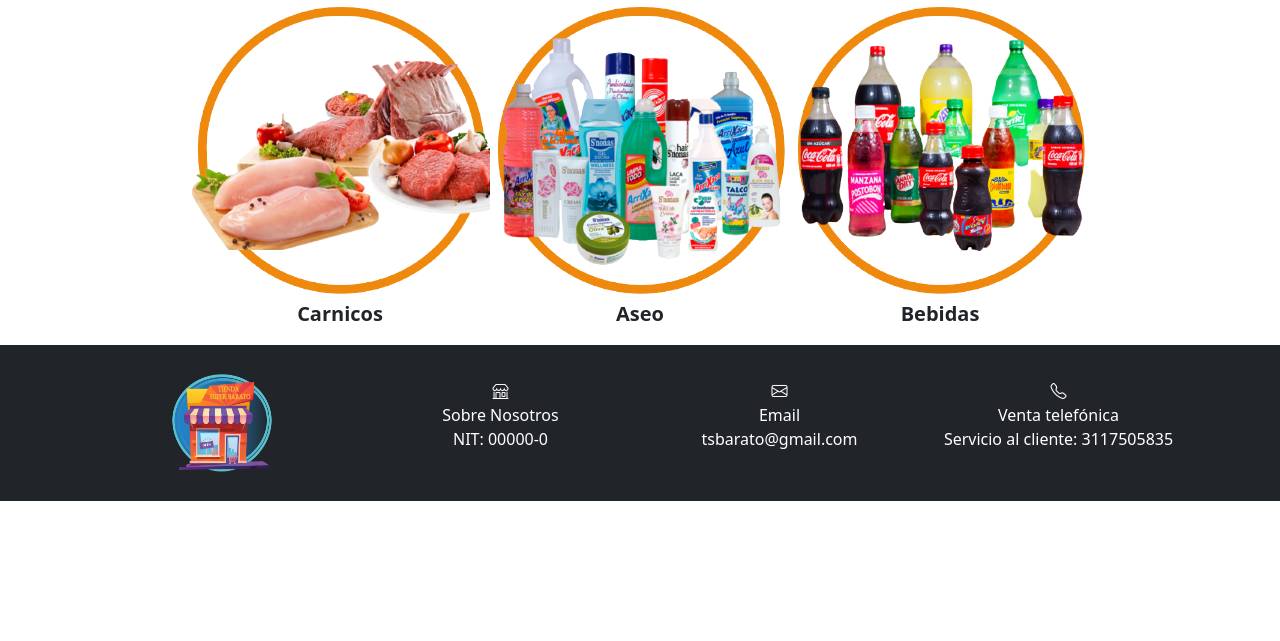
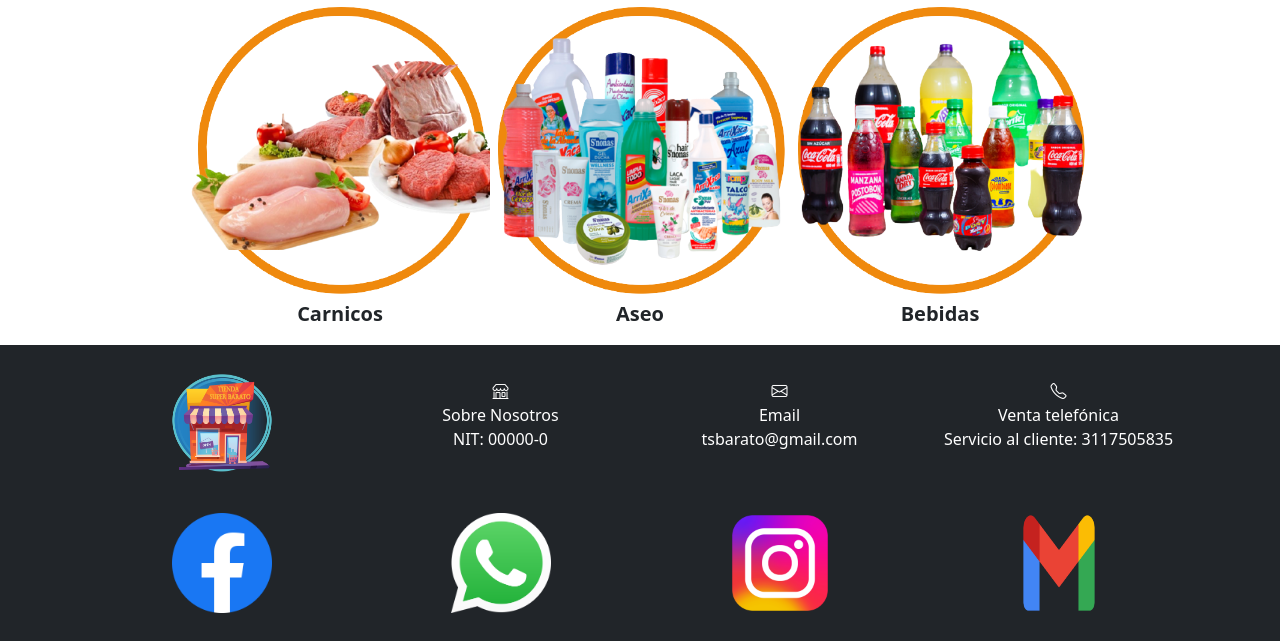
Before and after one commit to Mauro24190/tsbarato, a PHP site: page / in a window 1280 px wide. Shown: the part 1539-2180 px from the top of the page. Before the commit the page ends 2040 px from the top, so only its background shows below. Run offline with PHP 8.4, Linux system fonts and the light colour scheme; a stand-in replaces the project's code that opens the database connection.

Commit message:
arreglo de la decoracion de las interfacez del menu de ayuda, y arreglo del footer

```diff
--- a/assets/css/ventanas.css
+++ b/assets/css/ventanas.css
@@ -93,6 +93,7 @@ a{
     display: flex;
     margin-left: 10%;
 
+
 }
 
 
--- a/view/ayuda/contacto.php
+++ b/view/ayuda/contacto.php
@@ -7,7 +7,7 @@
           <button class="accordion-button collapsed" type="button" data-bs-toggle="collapse"
             data-bs-target="#panelsStayOpen-collapseFour" aria-expanded="false"
             aria-controls="panelsStayOpen-collapseFour">
-            <strong>Servicio al cliente.</strong>
+            <strong><i class="bi bi-person-bounding-box" style="color: #66AADD; font-size: 20px; padding-right: 15px;"></i>Servicio al cliente.</strong>
           </button>
         </h2>
         <div id="panelsStayOpen-collapseFour" class="accordion-collapse collapse">
@@ -22,7 +22,7 @@
           <button class="accordion-button collapsed" type="button" data-bs-toggle="collapse"
             data-bs-target="#panelsStayOpen-collapseFive" aria-expanded="false"
             aria-controls="panelsStayOpen-collapseFive">
-            <strong>Venta telefonica.</strong>
+            <strong><i class="bi bi-telephone-inbound" style="color:rgb(37, 211, 102); font-size: 20px; padding-right: 15px;"></i>Venta telefonica.</strong>
           </button>
         </h2>
         <div id="panelsStayOpen-collapseFive" class="accordion-collapse collapse">
@@ -37,7 +37,7 @@
           <button class="accordion-button collapsed" type="button" data-bs-toggle="collapse"
             data-bs-target="#panelsStayOpen-collapseSix" aria-expanded="false"
             aria-controls="panelsStayOpen-collapseSix">
-            <strong>Correo electronico.</strong>
+            <strong><i class="bi bi-envelope-at" style="color:rgb(219, 68, 55); font-size: 20px; padding-right: 15px;"></i>Correo electronico.</strong>
           </button>
         </h2>
         <div id="panelsStayOpen-collapseSix" class="accordion-collapse collapse">
--- a/view/footer.php
+++ b/view/footer.php
@@ -19,6 +19,20 @@
                 <i class="bi bi-telephone"></i>
                 <p>Venta telefónica<br>
                     Servicio al cliente: 3117505835</p>
+            </div>
+        </div>
+        <div class="container-lg">
+            <div class="footer-column">
+                <div><img src="assets/img_footer/facebook.png" class="logofooter" style=""></div>
+            </div>
+            <div class="footer-column">
+                <div><img src="assets/img_footer/whatsapp.png" class="logofooter" style=""></div>
+            </div>
+            <div class="footer-column">
+                <div><img src="assets/img_footer/instagram.png" class="logofooter" style=""></div>
+            </div>
+            <div class="footer-column">
+                <div><img src="assets/img_footer/gmail.png" class="logofooter" style=""></div>
             </div>
         </div>
     </nav>
```
Also changed, not shown: view/ayuda/escribenos.php (+4 -4 lines), view/ayuda/gestionpedido.php (+4 -4 lines), view/ayuda/preguntasf.php (+7 -7 lines), assets/img_footer/Banco-de-Bogota.png (deleted), assets/img_footer/Bancolombia.png (deleted), assets/img_footer/Efecty.png (deleted), assets/img_footer/VisaLogo.png (deleted), assets/img_footer/davivienda.png (deleted), assets/img_footer/facebook.png (added), assets/img_footer/gmail.png (added), assets/img_footer/instagram.png (added), assets/img_footer/mastercard.png (deleted), assets/img_footer/pse.png (deleted), assets/img_footer/whatsapp.png (added).
